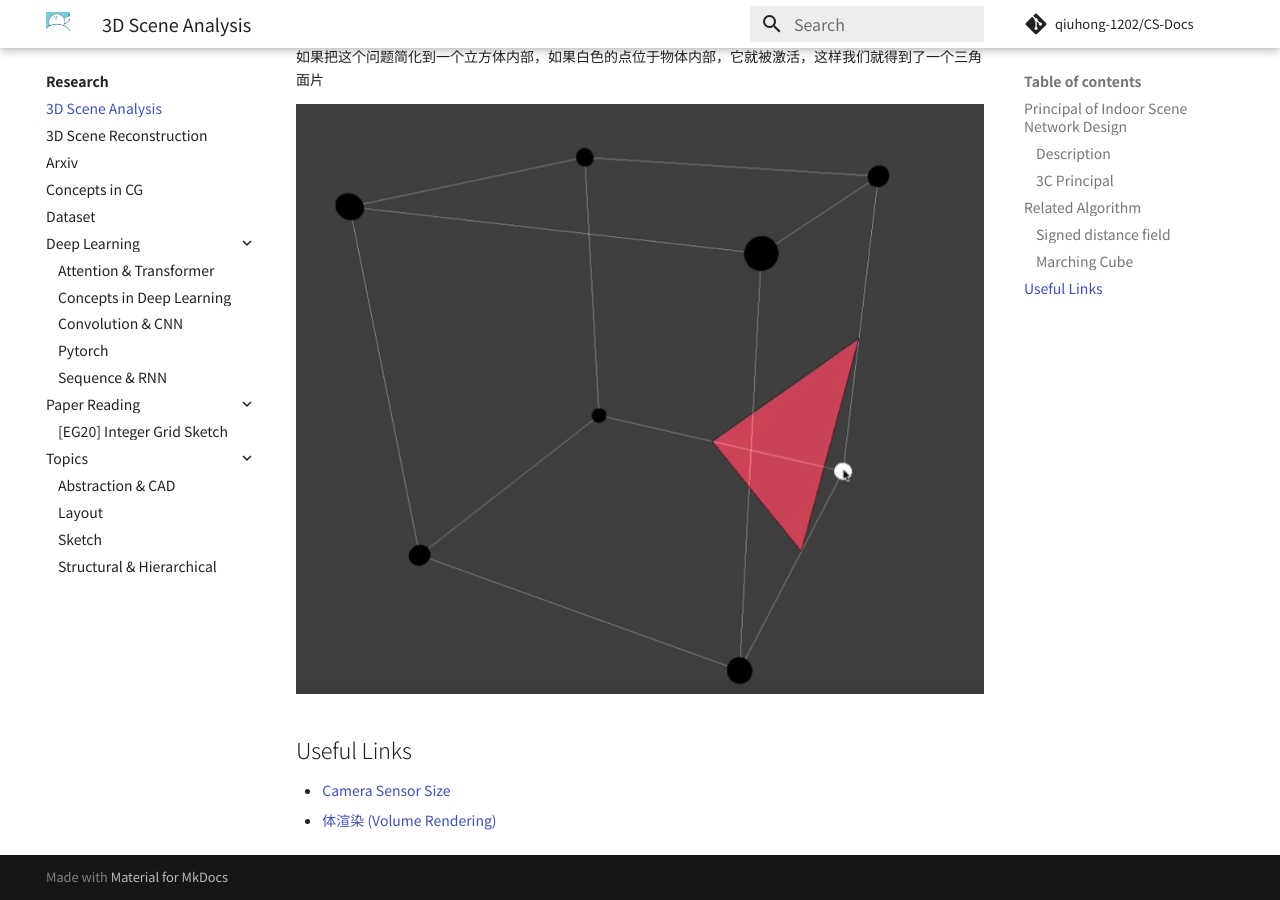
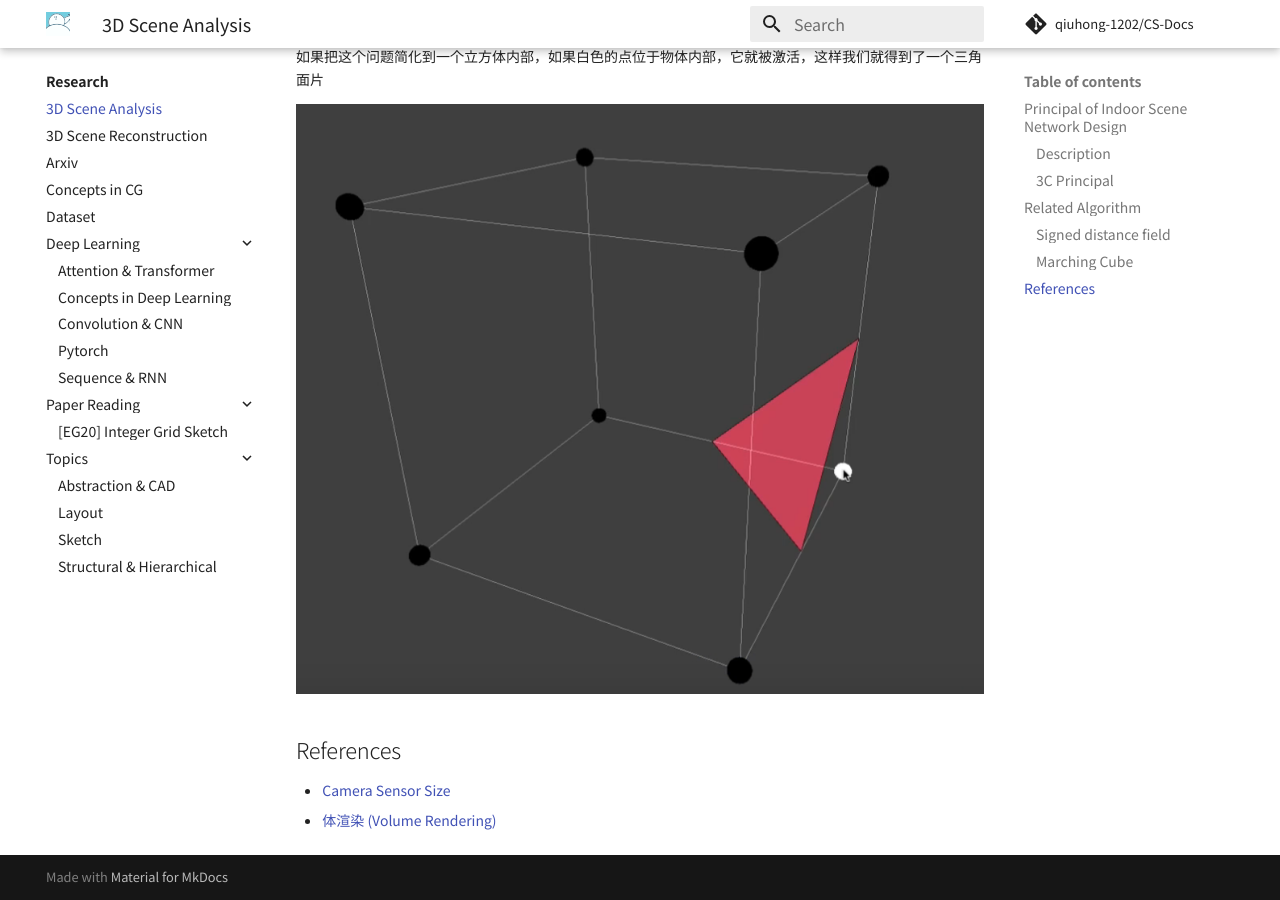
Before and after one commit to QiuHong-1202/CS-Document, an MkDocs documentation site: the page built from docs/Research/3D Scene Analysis.md, in a window 1280 px wide and 900 px high, scrolled down 1882 px. Built offline with MkDocs 1.6.1 and Material for MkDocs 9.7.7, drawn with Linux system fonts in a browser that asks for light colours; nearby versions of some CDN libraries; comment, search, counter and statistics services are not loaded.

Commit message:
style: header refinement

```diff
--- a/docs/Research/3D Scene Analysis.md
+++ b/docs/Research/3D Scene Analysis.md
@@ -68,7 +68,7 @@ $$
 
 
 
-## Useful Links
+## References
 
 - [Camera Sensor Size](https://designreviews.com/digital-camera-sensor-size-chart/)
 - [体渲染 (Volume Rendering)](https://zhuanlan.zhihu.com/p/595117334)
```
Also changed, not shown: docs/Research/3D Scene Reconstruction.md (+1 -1 lines).
